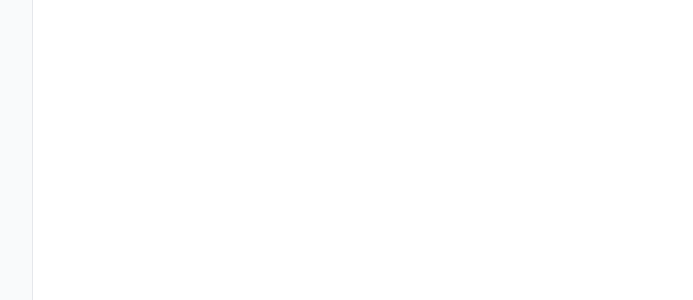
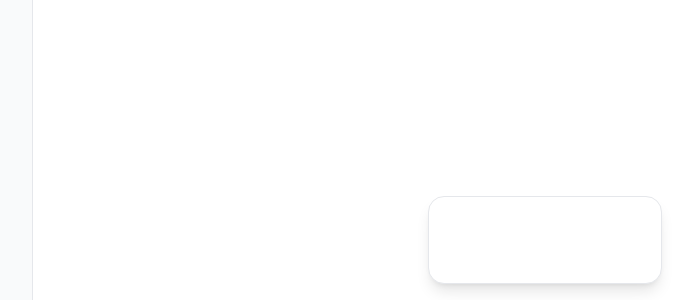
Before and after one commit to stefano-mecocci/llm-local-workspace, an Angular app in the folder frontend/: page /chat/1 in a window 1280 px wide. Shown: the part 500-800 px from the top of the page, without its empty margins (223-916 px from the left). Built offline with nearby package versions, Linux system fonts and the light colour scheme.

Commit message:
feat(fe): add message feed and prompt box skeleton

```diff
--- a/frontend/src/app/components/chat-container/chat-container.html
+++ b/frontend/src/app/components/chat-container/chat-container.html
@@ -1,2 +1,6 @@
-<div class="flex h-full w-full flex-col p-4">
+<div class="relative h-full w-full">
+  <app-message-feed />
+  <div class="pointer-events-none absolute inset-x-0 bottom-0 flex justify-center p-4">
+    <app-prompt-box />
+  </div>
 </div>
--- a/frontend/src/app/components/chat-container/chat-container.ts
+++ b/frontend/src/app/components/chat-container/chat-container.ts
@@ -1,7 +1,10 @@
 import { Component, ChangeDetectionStrategy, input } from '@angular/core';
+import { MessageFeed } from '../message-feed/message-feed';
+import { PromptBox } from '../prompt-box/prompt-box';
 
 @Component({
   selector: 'app-chat-container',
+  imports: [MessageFeed, PromptBox],
   templateUrl: './chat-container.html',
   changeDetection: ChangeDetectionStrategy.OnPush,
 })
--- /dev/null
+++ b/frontend/src/app/components/message-feed/message-feed.html
@@ -0,0 +1 @@
+<div class="h-full w-full overflow-y-auto p-10"></div>
--- /dev/null
+++ b/frontend/src/app/components/message-feed/message-feed.ts
@@ -0,0 +1,9 @@
+import { Component, ChangeDetectionStrategy } from '@angular/core';
+
+@Component({
+  selector: 'app-message-feed',
+  templateUrl: './message-feed.html',
+  styleUrl: './message-feed.css',
+  changeDetection: ChangeDetectionStrategy.OnPush,
+})
+export class MessageFeed {}
--- /dev/null
+++ b/frontend/src/app/components/prompt-box/prompt-box.html
@@ -0,0 +1,3 @@
+<div class="pointer-events-auto w-full max-w-3xl rounded-2xl border border-gray-200 bg-white p-4 shadow-lg">
+  <textarea class="w-full resize-none border-0 outline-none"></textarea>
+</div>
--- /dev/null
+++ b/frontend/src/app/components/prompt-box/prompt-box.ts
@@ -0,0 +1,9 @@
+import { Component, ChangeDetectionStrategy } from '@angular/core';
+
+@Component({
+  selector: 'app-prompt-box',
+  templateUrl: './prompt-box.html',
+  styleUrl: './prompt-box.css',
+  changeDetection: ChangeDetectionStrategy.OnPush,
+})
+export class PromptBox {}
```
Also changed, not shown: frontend/src/app/components/message-feed/message-feed.css (added), frontend/src/app/components/prompt-box/prompt-box.css (added).
